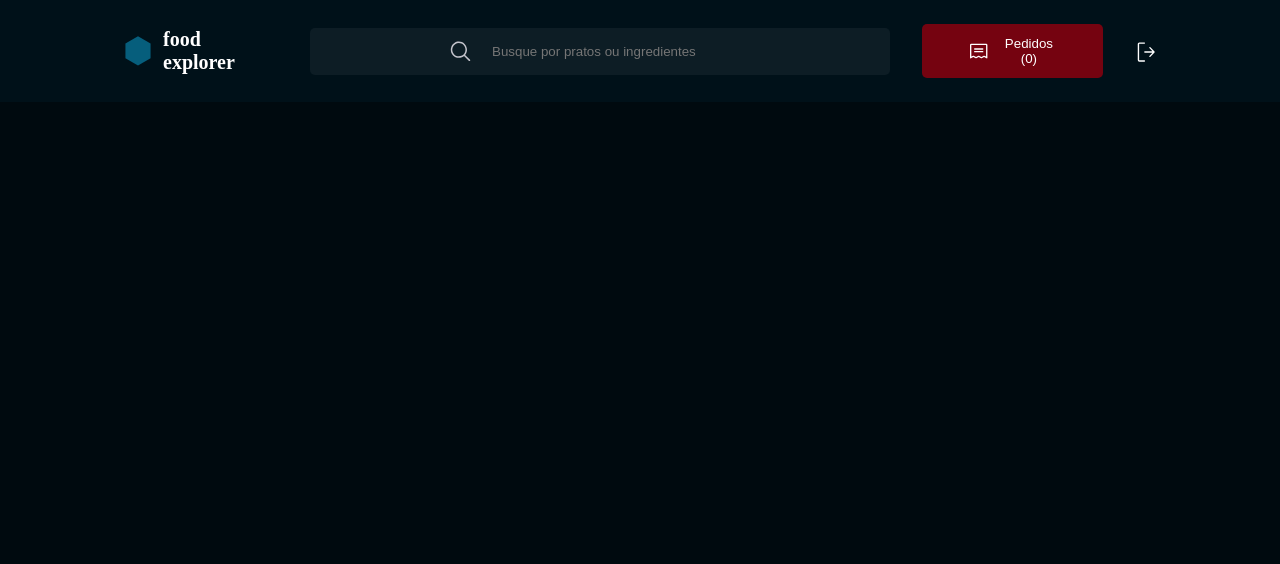
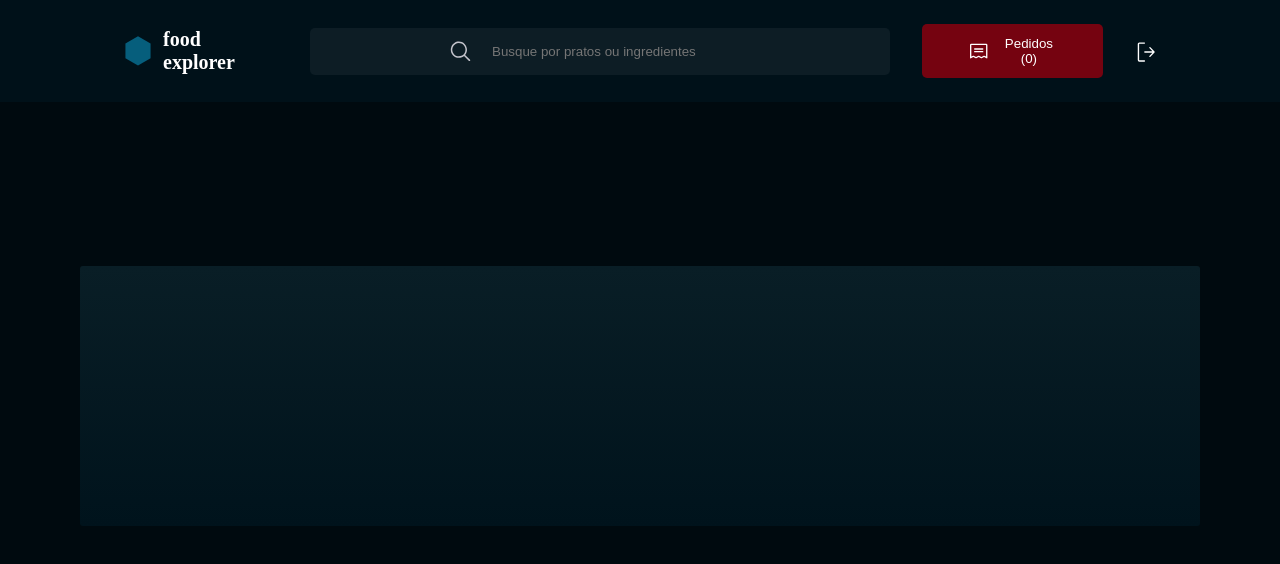
Before and after one commit to Caiobaldur/front_foodexplorer, a React (Vite) app: page / in a window 1280 px wide. Shown: the top 564 px of the page. Built offline with nearby package versions, Linux system fonts and the light colour scheme.

Commit message:
feat: start card creation

```diff
--- /dev/null
+++ b/src/components/Card/index.jsx
@@ -0,0 +1,11 @@
+import { Container } from "./style";
+
+
+export function Card(){
+
+  return (
+   <Container>
+
+   </Container>
+  );
+}
--- /dev/null
+++ b/src/components/Card/style.js
@@ -0,0 +1,16 @@
+import styled from "styled-components";
+
+export const Container = styled.div`
+  margin: 0 auto;
+  border-radius: 0.3rem;
+  margin-top: 16.4rem;
+  width: 1120px;
+  height: 260px;
+  background: ${({ theme }) => theme.GRADIENTS.BACKGROUND_200};
+
+  @media (max-width: 500px) {
+    margin-top: 4.4rem;
+    width: 376px;
+    height: 120px;
+  }
+`;
--- a/src/pages/App/index.jsx
+++ b/src/pages/App/index.jsx
@@ -1,5 +1,7 @@
+import { Card } from "../../components/Card"
 import { Header } from "../../components/Header"
 import { Container } from "./styles"
+
 
 
 export function App() {
@@ -8,6 +10,7 @@ export function App() {
   return (
     <Container>
       <Header/>
+      <Card/>
 
     </Container>
   )
```
